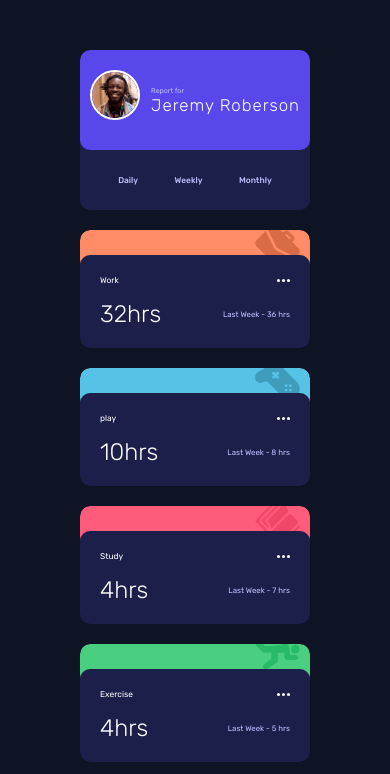
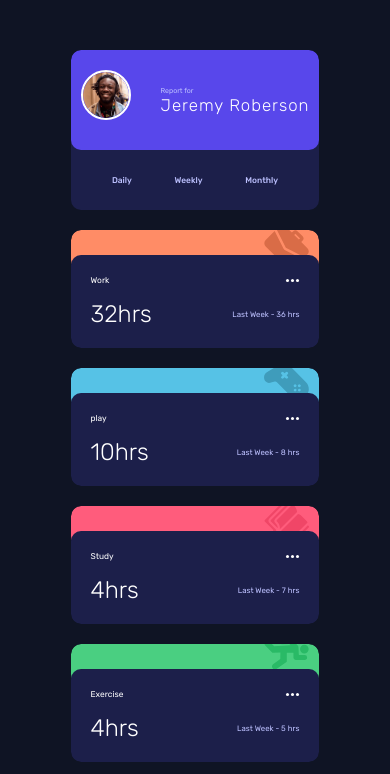
Before and after one commit to saiteja623/time-tracking-dashboard-main, a plain HTML site: page index.html in a window 390 px wide. Shown: the top 774 px of the page. Drawn offline with Linux system fonts and the light colour scheme.

Commit message:
Update styles.css
Increased container size for smaller screens

```diff
--- a/styles.css
+++ b/styles.css
@@ -182,7 +182,7 @@ body{
     }
     .container {
         display: block;
-        max-width:230px;
+        max-width:270px;
         margin-top:50px;
         /* background-color: red; */
     }
```
